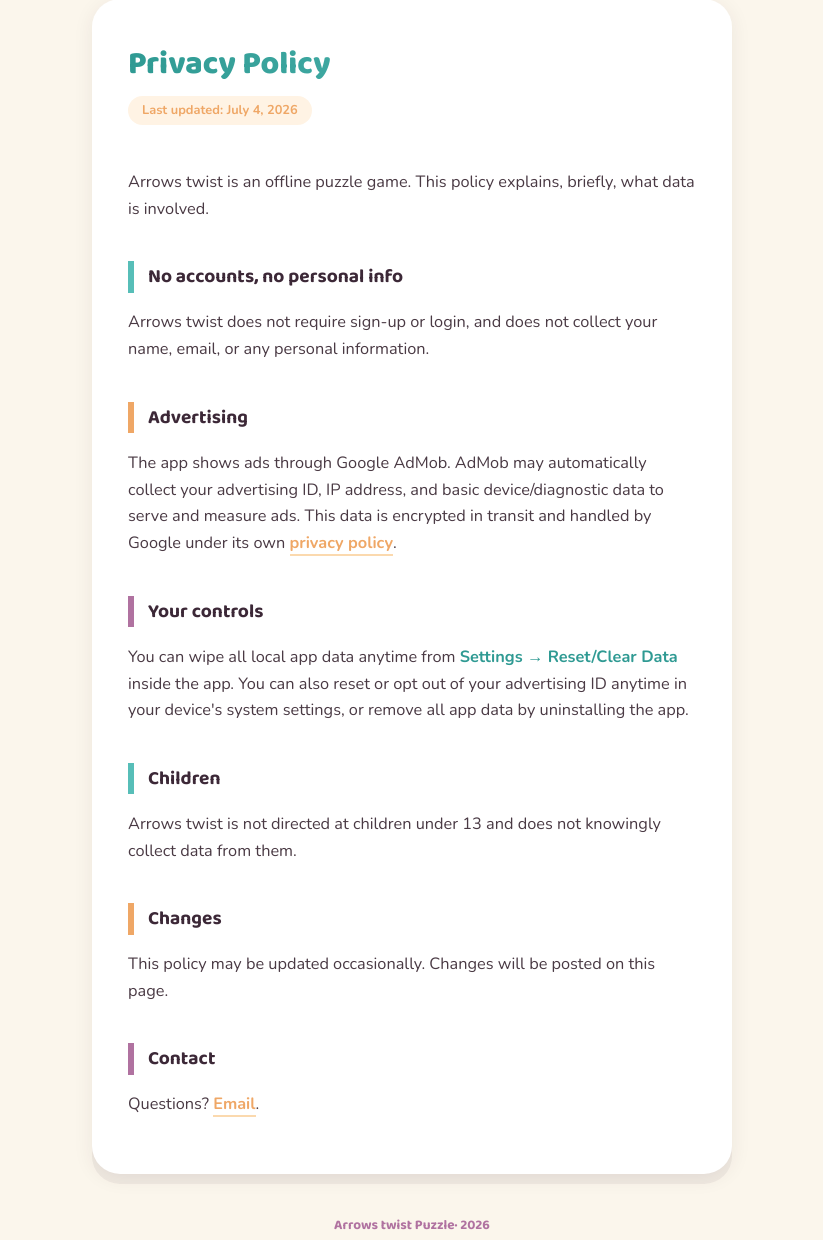
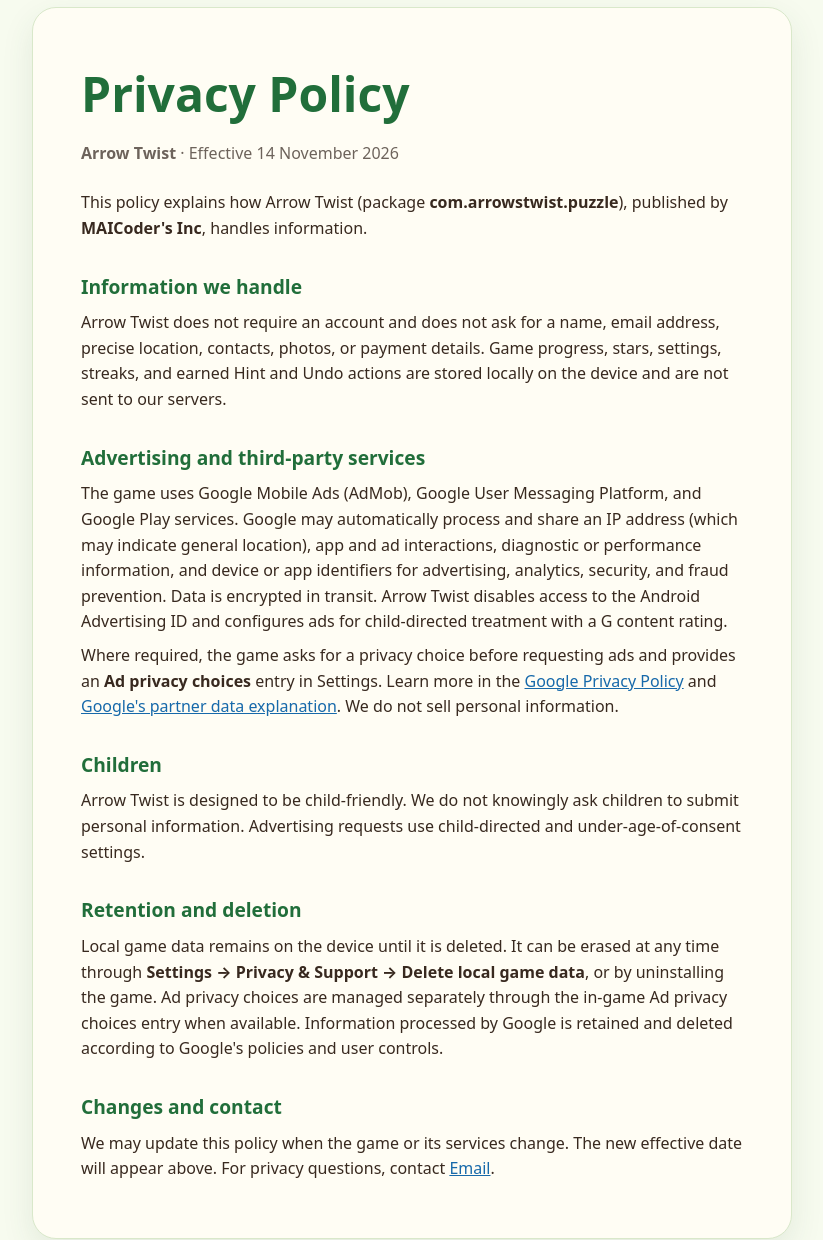
Before and after one commit to maicoders/maicoders.github.io, a plain HTML site: page arrtwist_privacy.html in a window 1280 px wide. Shown: the part 41-1281 px from the top of the page, without its empty margins (228-1051 px from the left). Drawn offline with nearby package versions, Linux system fonts and the light colour scheme.

Commit message:
Update arrtwist_privacy.html

```diff
--- a/arrtwist_privacy.html
+++ b/arrtwist_privacy.html
@@ -1,110 +1,103 @@
-<!DOCTYPE html>
+<!doctype html>
 <html lang="en">
 <head>
-<meta charset="UTF-8">
-<meta name="viewport" content="width=device-width, initial-scale=1.0">
-<title>Privacy Policy — Arrows twist</title>
-<link rel="preconnect" href="https://fonts.googleapis.com">
-<link rel="preconnect" href="https://fonts.gstatic.com" crossorigin>
-<link href="https://fonts.googleapis.com/css2?family=Baloo+2:wght@500;700;800&family=Nunito:wght@400;600;700&display=swap" rel="stylesheet">
+  <meta charset="utf-8">
+  <meta name="viewport" content="width=device-width, initial-scale=1">
+  <meta name="color-scheme" content="light">
+  <title>Arrow Twist Privacy Policy</title>
   <style>
-  * { box-sizing: border-box; }
-  body {
-    margin: 0;
-    padding: 40px 16px;
-    font-family: 'Nunito', sans-serif;
-    background: #FBF6EC;
-    color: #3C2837;
-    line-height: 1.65;
+    :root {
+      color: #38291f;
+      background: #f7fbef;
+      font-family: system-ui, -apple-system, BlinkMacSystemFont, "Segoe UI", sans-serif;
+      line-height: 1.6;
     }
-  .card {
-    max-width: 640px;
+    body { margin: 0; }
+    main {
+      width: min(760px, calc(100% - 40px));
       margin: 0 auto;
-    background: #FFFFFF;
-    border-radius: 28px;
-    padding: 40px 36px;
-    box-shadow: 0 10px 0 rgba(60,40,55,0.06), 0 4px 20px rgba(60,40,55,0.08);
+      padding: 48px 0 64px;
     }
-  h1 {
-    font-family: 'Baloo 2', sans-serif;
-    font-weight: 800;
-    font-size: 2em;
-    margin: 0 0 4px;
-    background: linear-gradient(90deg, #2F9A93, #57BEB8);
-    -webkit-background-clip: text;
-    background-clip: text;
-    color: transparent;
+    article {
+      background: #fffdf4;
+      border: 1px solid #d9e8ca;
+      border-radius: 24px;
+      box-shadow: 0 12px 32px rgba(46, 91, 55, .10);
+      padding: clamp(24px, 6vw, 48px);
     }
-  .updated {
-    display: inline-block;
-    font-family: 'Nunito', sans-serif;
-    font-weight: 700;
-    font-size: 0.8em;
-    color: #EFA766;
-    background: #FFF3E4;
-    padding: 4px 14px;
-    border-radius: 999px;
-    margin-bottom: 28px;
-  }
-  p { font-size: 1.02em; color: #4A3A44; }
-  h2 {
-    font-family: 'Baloo 2', sans-serif;
-    font-weight: 700;
-    font-size: 1.2em;
-    margin-top: 2em;
-    padding-left: 14px;
-    border-left: 6px solid #57BEB8;
-  }
-  h2.c-coral { border-left-color: #EFA766; }
-  h2.c-mauve { border-left-color: #B072A0; }
-  a {
-    color: #EFA766;
-    font-weight: 700;
-    text-decoration: none;
-    border-bottom: 2px solid #FBD9AE;
-  }
-  a:hover { border-bottom-color: #EFA766; }
-  strong { color: #2F9A93; }
-  footer {
-    margin-top: 40px;
-    text-align: center;
-    font-family: 'Baloo 2', sans-serif;
-    font-weight: 700;
-    font-size: 0.85em;
-    color: #B072A0;
-  }
+    h1 { margin: 0 0 4px; color: #216e3a; font-size: clamp(2rem, 6vw, 3rem); }
+    h2 { margin: 30px 0 8px; color: #216e3a; font-size: 1.2rem; }
+    p, ul { margin: 8px 0; }
+    ul { padding-left: 22px; }
+    .date { color: #6d635b; margin-bottom: 24px; }
+    a { color: #1769aa; }
   </style>
 </head>
 <body>
+  <main>
+    <article>
+      <h1>Privacy Policy</h1>
+      <p class="date"><strong>Arrow Twist</strong> · Effective 14 November 2026</p>
 
-<div class="card">
+      <p>
+        This policy explains how Arrow Twist (package
+        <strong>com.arrowstwist.puzzle</strong>), published by
+        <strong>MAICoder's Inc</strong>, handles information.
+      </p>
 
-  <h1>Privacy Policy</h1>
-  <span class="updated">Last updated: July 4, 2026</span>
+      <h2>Information we handle</h2>
+      <p>
+        Arrow Twist does not require an account and does not ask for a name,
+        email address, precise location, contacts, photos, or payment details.
+        Game progress, stars, settings, streaks, and earned Hint and Undo
+        actions are stored locally on the device and are not sent to our
+        servers.
+      </p>
 
-  <p>Arrows twist is an offline puzzle game. This policy explains, briefly, what data is involved.</p>
-
-  <h2>No accounts, no personal info</h2>
-  <p>Arrows twist does not require sign-up or login, and does not collect your name, email, or any personal information.</p>
-
-  <h2 class="c-coral">Advertising</h2>
-  <p>The app shows ads through Google AdMob. AdMob may automatically collect your advertising ID, IP address,  and basic device/diagnostic data to serve and measure ads. This data is encrypted in transit and handled by Google under its own <a href="https://policies.google.com/privacy" target="_blank">privacy policy</a>.</p>
-
-  <h2 class="c-mauve" id="data-delete">Your controls</h2>
-  <p>You can wipe all local app data anytime from <strong>Settings → Reset/Clear Data</strong> inside the app. You can also reset or opt out of your advertising ID anytime in your device's system settings, or remove all app data by uninstalling the app.</p>
+      <h2>Advertising and third-party services</h2>
+      <p>
+        The game uses Google Mobile Ads (AdMob), Google User Messaging Platform,
+        and Google Play services. Google may automatically process and share an
+        IP address (which may indicate general location), app and ad interactions,
+        diagnostic or performance information, and device or app identifiers for
+        advertising, analytics, security, and fraud prevention. Data is encrypted
+        in transit. Arrow Twist disables access to the Android Advertising ID and
+        configures ads for child-directed treatment with a G content rating.
+      </p>
+      <p>
+        Where required, the game asks for a privacy choice before requesting ads
+        and provides an <strong>Ad privacy choices</strong> entry in Settings.
+        Learn more in the
+        <a href="https://policies.google.com/privacy">Google Privacy Policy</a>
+        and
+        <a href="https://policies.google.com/technologies/partner-sites">Google's partner data explanation</a>.
+        We do not sell personal information.
+      </p>
 
       <h2>Children</h2>
-  <p>Arrows twist is not directed at children under 13 and does not knowingly collect data from them.</p>
+      <p>
+        Arrow Twist is designed to be child-friendly. We do not knowingly ask
+        children to submit personal information. Advertising requests use
+        child-directed and under-age-of-consent settings.
+      </p>
 
-  <h2 class="c-coral">Changes</h2>
-  <p>This policy may be updated occasionally. Changes will be posted on this page.</p>
+      <h2>Retention and deletion</h2>
+      <p>
+        Local game data remains on the device until it is deleted. It can be
+        erased at any time through <strong>Settings → Privacy &amp; Support →
+        Delete local game data</strong>, or by uninstalling the game. Ad privacy
+        choices are managed separately through the in-game Ad privacy choices
+        entry when available. Information processed by Google is retained and
+        deleted according to Google's policies and user controls.
+      </p>
 
-  <h2 class="c-mauve">Contact</h2>
-  <p>Questions?  <a href="mailto:arabkingdomteamhackers@gmail.com">Email</a>.</p>
-
-</div>
-
-<footer>Arrows twist Puzzle· 2026</footer>
-
+      <h2>Changes and contact</h2>
+      <p>
+        We may update this policy when the game or its services change. The new
+        effective date will appear above. For privacy questions, contact
+        <a href="mailto:arabkingdomteamhackers@gmail.com">Email</a>.
+      </p>
+    </article>
+  </main>
 </body>
 </html>
```
Lines whose indentation alone changed are shown as unchanged.
